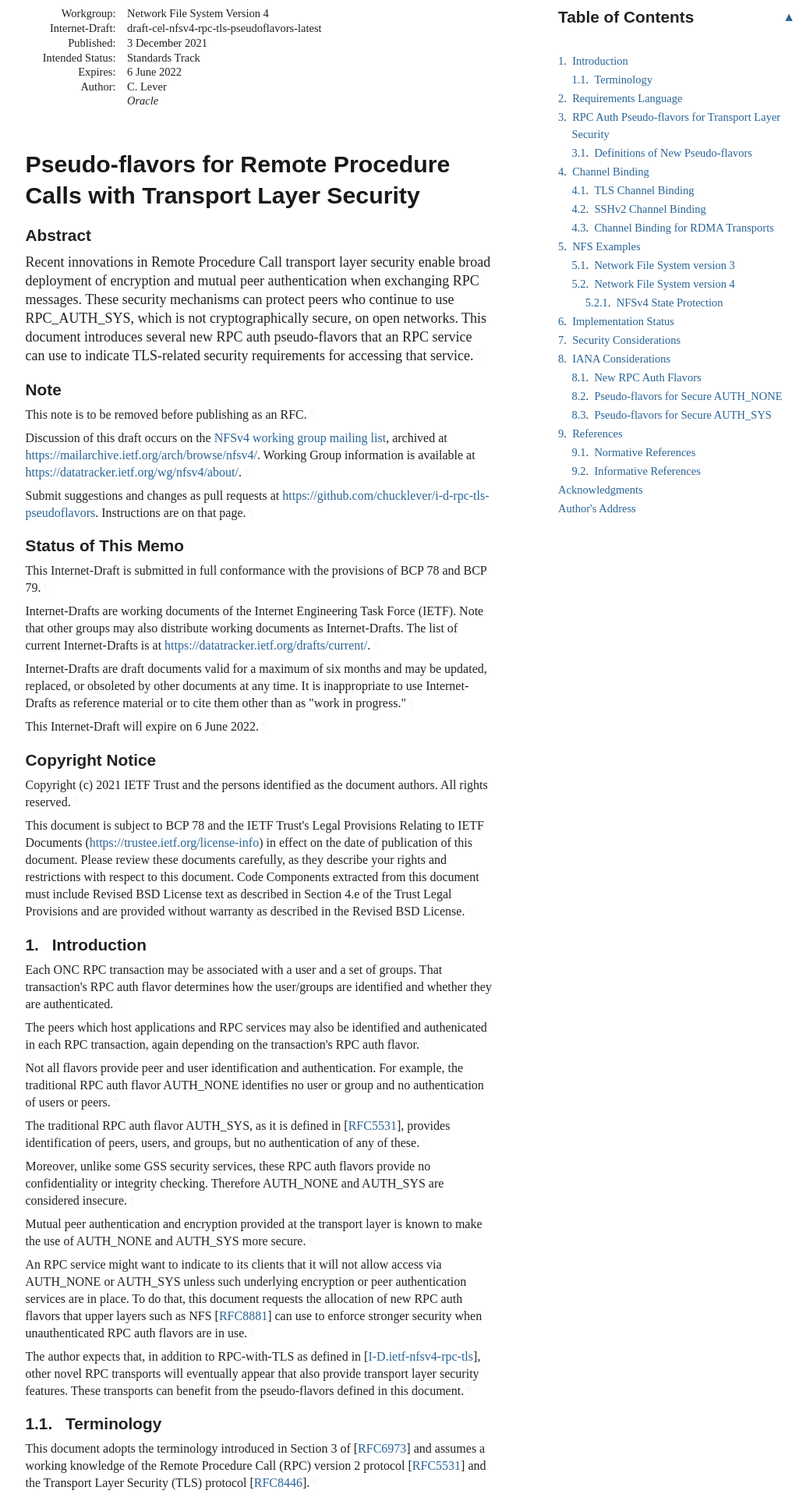
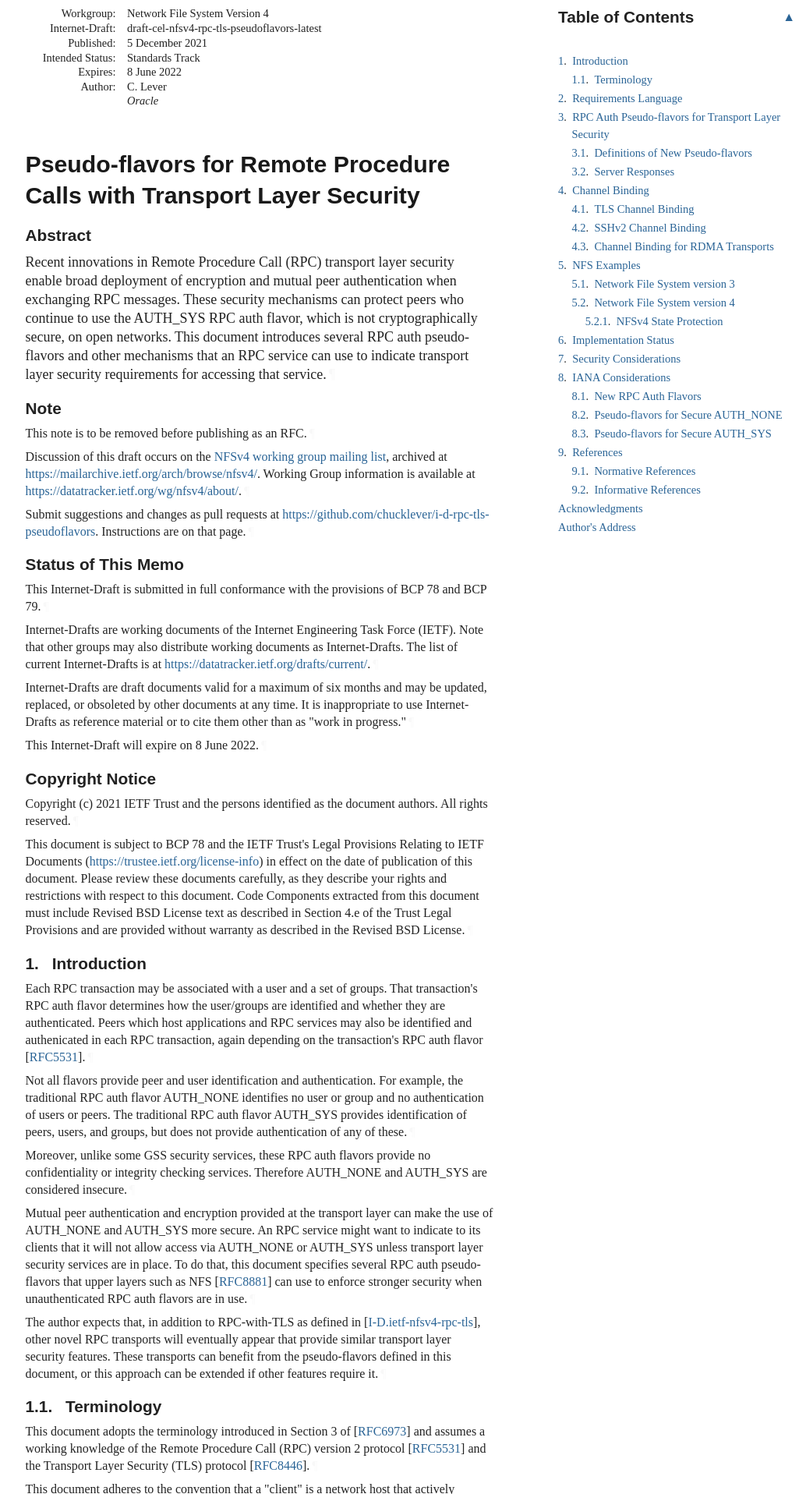
Before and after one commit to chucklever/i-d-rpc-tls-pseudoflavors, a plain HTML site: page draft-cel-nfsv4-rpc-tls-pseudoflavors.html in a window 1280 px wide. Shown: the part 67-1983 px from the top of the page at 78% size, without its empty margins (92-1126 px from the left). Drawn offline with Linux system fonts and the light colour scheme; a web font is replaced by a local one.

Commit message:
Script updating gh-pages from 10bd1c6. [ci skip]

```diff
--- a/draft-cel-nfsv4-rpc-tls-pseudoflavors.html
+++ b/draft-cel-nfsv4-rpc-tls-pseudoflavors.html
@@ -7,14 +7,15 @@
 <title>Pseudo-flavors for Remote Procedure Calls with Transport Layer Security</title>
 <meta content="Charles Lever" name="author">
 <meta content="
-       Recent innovations in Remote Procedure Call transport layer security
+       Recent innovations in Remote Procedure Call (RPC) transport layer security
 enable broad deployment of encryption and mutual peer authentication
 when exchanging RPC messages.
 These security mechanisms can protect peers who continue to use
-RPC_AUTH_SYS, which is not cryptographically secure, on open networks.
-This document introduces several new RPC auth pseudo-flavors
-that an RPC service can use to indicate TLS-related security
-requirements for accessing that service.
+the AUTH_SYS RPC auth flavor, which is not cryptographically secure,
+on open networks.
+This document introduces several RPC auth pseudo-flavors and
+other mechanisms that an RPC service can use to indicate
+transport layer security requirements for accessing that service.
     " name="description">
 <meta content="xml2rfc 3.11.1" name="generator">
 <meta content="draft-cel-nfsv4-rpc-tls-pseudoflavors-latest" name="ietf.draft">
@@ -1022,7 +1023,7 @@ svg [stroke="fill"], svg [fill^="#fff"] {
 </tr></thead>
 <tfoot><tr>
 <td class="left">Lever</td>
-<td class="center">Expires 6 June 2022</td>
+<td class="center">Expires 8 June 2022</td>
 <td class="right">[Page]</td>
 </tr></tfoot>
 </table>
@@ -1035,12 +1036,12 @@ svg [stroke="fill"], svg [fill^="#fff"] {
 <dd class="internet-draft">draft-cel-nfsv4-rpc-tls-pseudoflavors-latest</dd>
 <dt class="label-published">Published:</dt>
 <dd class="published">
-<time datetime="2021-12-03" class="published">3 December 2021</time>
+<time datetime="2021-12-05" class="published">5 December 2021</time>
     </dd>
 <dt class="label-intended-status">Intended Status:</dt>
 <dd class="intended-status">Standards Track</dd>
 <dt class="label-expires">Expires:</dt>
-<dd class="expires"><time datetime="2022-06-06">6 June 2022</time></dd>
+<dd class="expires"><time datetime="2022-06-08">8 June 2022</time></dd>
 <dt class="label-authors">Author:</dt>
 <dd class="authors">
 <div class="author">
@@ -1053,14 +1054,15 @@ svg [stroke="fill"], svg [fill^="#fff"] {
 <h1 id="title">Pseudo-flavors for Remote Procedure Calls with Transport Layer Security</h1>
 <section id="section-abstract">
       <h2 id="abstract"><a href="#abstract" class="selfRef">Abstract</a></h2>
-<p id="section-abstract-1">Recent innovations in Remote Procedure Call transport layer security
+<p id="section-abstract-1">Recent innovations in Remote Procedure Call (RPC) transport layer security
 enable broad deployment of encryption and mutual peer authentication
 when exchanging RPC messages.
 These security mechanisms can protect peers who continue to use
-RPC_AUTH_SYS, which is not cryptographically secure, on open networks.
-This document introduces several new RPC auth pseudo-flavors
-that an RPC service can use to indicate TLS-related security
-requirements for accessing that service.<a href="#section-abstract-1" class="pilcrow">¶</a></p>
+the AUTH_SYS RPC auth flavor, which is not cryptographically secure,
+on open networks.
+This document introduces several RPC auth pseudo-flavors and
+other mechanisms that an RPC service can use to indicate
+transport layer security requirements for accessing that service.<a href="#section-abstract-1" class="pilcrow">¶</a></p>
 </section>
 <section class="note" id="section-note.1">
       <h2 id="name-note">
@@ -1095,7 +1097,7 @@ Instructions are on that page.<a href="#section-note.1-3" class="pilcrow">¶</a>
         time. It is inappropriate to use Internet-Drafts as reference
         material or to cite them other than as "work in progress."<a href="#section-boilerplate.1-3" class="pilcrow">¶</a></p>
 <p id="section-boilerplate.1-4">
-        This Internet-Draft will expire on 6 June 2022.<a href="#section-boilerplate.1-4" class="pilcrow">¶</a></p>
+        This Internet-Draft will expire on 8 June 2022.<a href="#section-boilerplate.1-4" class="pilcrow">¶</a></p>
 </section>
 </div>
 <div id="copyright">
@@ -1141,6 +1143,9 @@ Instructions are on that page.<a href="#section-note.1-3" class="pilcrow">¶</a>
 <li class="compact toc ulBare ulEmpty" id="section-toc.1-1.3.2.1">
                 <p id="section-toc.1-1.3.2.1.1"><a href="#section-3.1" class="xref">3.1</a>.  <a href="#name-definitions-of-new-pseudo-f" class="xref">Definitions of New Pseudo-flavors</a></p>
 </li>
+              <li class="compact toc ulBare ulEmpty" id="section-toc.1-1.3.2.2">
+                <p id="section-toc.1-1.3.2.2.1"><a href="#section-3.2" class="xref">3.2</a>.  <a href="#name-server-responses" class="xref">Server Responses</a></p>
+</li>
             </ul>
 </li>
           <li class="compact toc ulBare ulEmpty" id="section-toc.1-1.4">
@@ -1219,35 +1224,35 @@ Instructions are on that page.<a href="#section-note.1-3" class="pilcrow">¶</a>
       <h2 id="name-introduction">
 <a href="#section-1" class="section-number selfRef">1. </a><a href="#name-introduction" class="section-name selfRef">Introduction</a>
       </h2>
-<p id="section-1-1">Each ONC RPC transaction may be associated with a user and a set of groups.
+<p id="section-1-1">Each RPC transaction may be associated with a user and a set of groups.
 That transaction's RPC auth flavor determines how the user/groups are
-identified and whether they are authenticated.<a href="#section-1-1" class="pilcrow">¶</a></p>
-<p id="section-1-2">The peers which host applications and RPC services may also be
+identified and whether they are authenticated.
+Peers which host applications and RPC services may also be
 identified and authenicated in each RPC transaction,
-again depending on the transaction's RPC auth flavor.<a href="#section-1-2" class="pilcrow">¶</a></p>
-<p id="section-1-3">Not all flavors provide peer and user identification and authentication.
+again depending on the transaction's RPC auth flavor <span>[<a href="#RFC5531" class="xref">RFC5531</a>]</span>.<a href="#section-1-1" class="pilcrow">¶</a></p>
+<p id="section-1-2">Not all flavors provide peer and user identification and authentication.
 For example, the traditional RPC auth flavor AUTH_NONE identifies no
-user or group and no authentication of users or peers.<a href="#section-1-3" class="pilcrow">¶</a></p>
-<p id="section-1-4">The traditional RPC auth flavor AUTH_SYS, as it is defined in <span>[<a href="#RFC5531" class="xref">RFC5531</a>]</span>,
-provides identification of peers, users, and groups,
-but no authentication of any of these.<a href="#section-1-4" class="pilcrow">¶</a></p>
-<p id="section-1-5">Moreover, unlike some GSS security services, these RPC auth flavors
-provide no confidentiality or integrity checking. Therefore AUTH_NONE
-and AUTH_SYS are considered insecure.<a href="#section-1-5" class="pilcrow">¶</a></p>
-<p id="section-1-6">Mutual peer authentication and encryption provided at the transport
-layer is known to make the use of AUTH_NONE and AUTH_SYS more secure.<a href="#section-1-6" class="pilcrow">¶</a></p>
-<p id="section-1-7">An RPC service might want to indicate to its clients that it will not
-allow access via AUTH_NONE or AUTH_SYS unless such underlying encryption
-or peer authentication services are in place. To do that, this document
-requests the allocation of new RPC auth flavors that upper layers
-such as NFS <span>[<a href="#RFC8881" class="xref">RFC8881</a>]</span> can use to enforce stronger security when
-unauthenticated RPC auth flavors are in use.<a href="#section-1-7" class="pilcrow">¶</a></p>
-<p id="section-1-8">The author expects that,
+user or group and no authentication of users or peers.
+The traditional RPC auth flavor AUTH_SYS provides identification of
+peers, users, and groups, but does not provide authentication of any of these.<a href="#section-1-2" class="pilcrow">¶</a></p>
+<p id="section-1-3">Moreover, unlike some GSS security services, these RPC auth flavors
+provide no confidentiality or integrity checking services.
+Therefore AUTH_NONE and AUTH_SYS are considered insecure.<a href="#section-1-3" class="pilcrow">¶</a></p>
+<p id="section-1-4">Mutual peer authentication and encryption provided at the transport
+layer can make the use of AUTH_NONE and AUTH_SYS more secure.
+An RPC service might want to indicate to its clients that it will not
+allow access via AUTH_NONE or AUTH_SYS unless transport layer security
+services are in place. To do that, this document specifies
+several RPC auth pseudo-flavors that upper layers such as NFS <span>[<a href="#RFC8881" class="xref">RFC8881</a>]</span>
+can use to enforce stronger security when
+unauthenticated RPC auth flavors are in use.<a href="#section-1-4" class="pilcrow">¶</a></p>
+<p id="section-1-5">The author expects that,
 in addition to RPC-with-TLS as defined in <span>[<a href="#I-D.ietf-nfsv4-rpc-tls" class="xref">I-D.ietf-nfsv4-rpc-tls</a>]</span>,
-other novel RPC transports will eventually appear that also
-provide transport layer security features.
+other novel RPC transports will eventually appear that
+provide similar transport layer security features.
 These transports can benefit from the pseudo-flavors
-defined in this document.<a href="#section-1-8" class="pilcrow">¶</a></p>
+defined in this document,
+or this approach can be extended if other features require it.<a href="#section-1-5" class="pilcrow">¶</a></p>
 <div id="terminology">
 <section id="section-1.1">
         <h3 id="name-terminology">
@@ -1323,7 +1328,10 @@ in this document and then expand them, via additional documents,
 as needs arise.<a href="#section-3.1-1" class="pilcrow">¶</a></p>
 <p id="section-3.1-2">This document specifies several new RPC auth pseudo-flavors
 that servers may advertise to clients and that clients may use
-in individual RPC transactions, as follows:<a href="#section-3.1-2" class="pilcrow">¶</a></p>
+in individual RPC transactions.
+These pseudo-flavors can be used with any network transport service
+that provides cryptographically secure authentication or encyrption,
+as follows:<a href="#section-3.1-2" class="pilcrow">¶</a></p>
 <ul class="normal">
 <li class="normal" id="section-3.1-3.1">The new RPC auth pseudo-flavor AUTH_NONE_MPA indicates that the client
 may present an AUTH_NONE credential and verifier in RPC Calls only
@@ -1356,13 +1364,28 @@ if both peers have mutually authenticated and traffic between
 these peers is encrypted.<a href="#section-3.1-3.6" class="pilcrow">¶</a>
 </li>
         </ul>
-<p id="section-3.1-4">If an RPC client sends an RPC Call using one of these pseudo-flavors
+</section>
+</div>
+<div id="server-responses">
+<section id="section-3.2">
+        <h3 id="name-server-responses">
+<a href="#section-3.2" class="section-number selfRef">3.2. </a><a href="#name-server-responses" class="section-name selfRef">Server Responses</a>
+        </h3>
+<p id="section-3.2-1">When an RPC Call using one of these pseudo-flavors arrives
+via a connection-oriented transport, the RPC server <span class="bcp14">MUST</span> respond
+on the same connection using the same level of
+transport security guarantees.
+When an RPC Call arrives via a connectionless transport,
+the RPC server <span class="bcp14">MUST</span> respond using the level of transport security
+layer guarantees that the RPC Call's RPC auth flavor requires.
+If the server does not comply with the
+transport layer security guarantees that the client requested,
+the client <span class="bcp14">MUST</span> drop that RPC Reply without processing it.<a href="#section-3.2-1" class="pilcrow">¶</a></p>
+<p id="section-3.2-2">If an RPC client sends an RPC Call using one of these pseudo-flavors
 and the underlying transport does not provide the required additional
-security services as indicated above, the RPC server <span class="bcp14">MUST</span> reject the RPC
-Call and respond with a reply_stat of MSG_DENIED, a reject_stat of AUTH_ERR,
-and an auth_stat of AUTH_TOOWEAK.<a href="#section-3.1-4" class="pilcrow">¶</a></p>
-<p id="section-3.1-5">These pseudo-flavors can be used with any network transport service
-that provides cryptographically secure authentication or encyrption.<a href="#section-3.1-5" class="pilcrow">¶</a></p>
+security services as indicated above, the RPC server <span class="bcp14">MUST</span> reject
+the RPC Call and respond with a reply_stat of MSG_DENIED,
+a reject_stat of AUTH_ERR, and an auth_stat of AUTH_TOOWEAK.<a href="#section-3.2-2" class="pilcrow">¶</a></p>
 </section>
 </div>
 </section>
```
Also changed, not shown: draft-cel-nfsv4-rpc-tls-pseudoflavors.txt.
